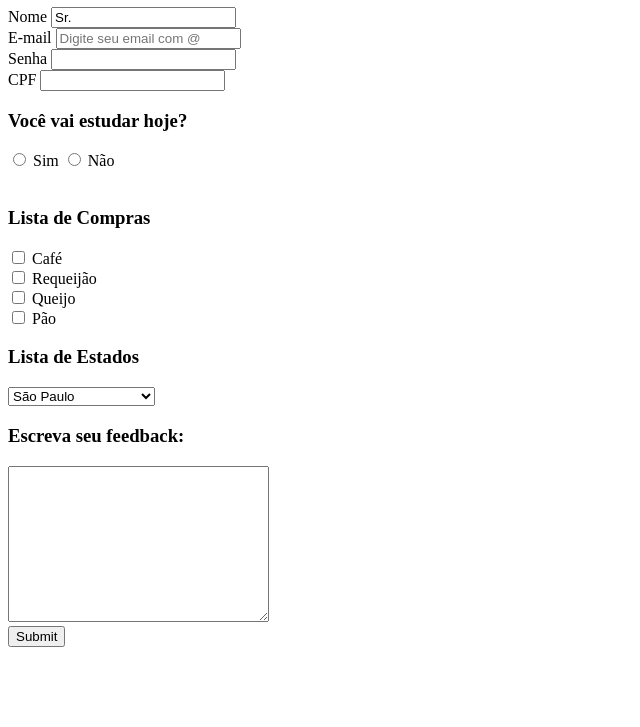
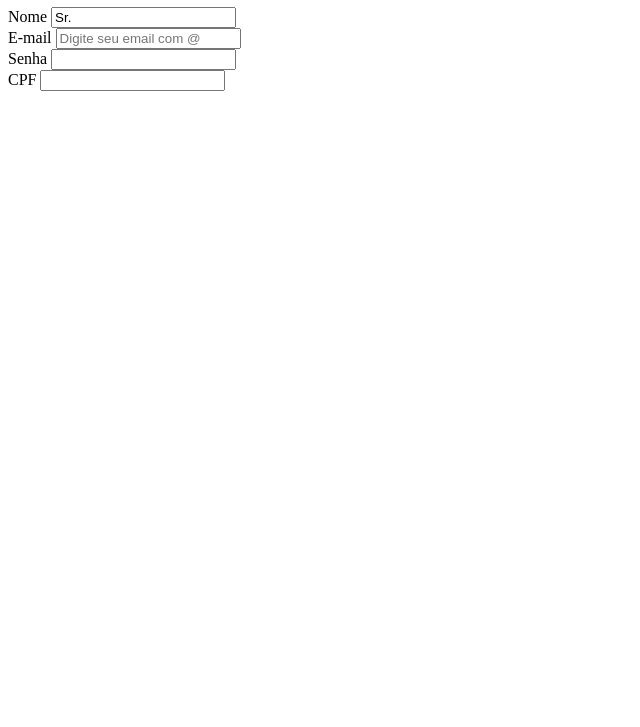
Before and after one commit to Survivogamer2/Survivogamer2.github.io, a plain HTML site: page index.html in a window 1280 px wide. Shown: the part 73-800 px from the top of the page, without its empty margins (0-640 px from the left). Drawn offline with Linux system fonts and the light colour scheme.

Commit message:
Update index.html

```diff
--- a/index.html
+++ b/index.html
@@ -7,8 +7,8 @@
 </head>
 <body>
 
-    <div class="contato">
-        <h1>Meu primeiro formulário</h1>
+    <div class="cadastro">
+        <h1>Cadastro</h1>
         <form action="" method="POST">
             <div class="informacoes-usuario">
                 <label for="nome">Nome</label>
@@ -20,58 +20,10 @@
                 <label for="senha">Senha</label>
                 <input type="password" name="senha" id="senha" required>
                 <br>
-                <!-- cpf com pattern -->
+
                 <label for="cpf">CPF</label>
-                <input type="text" pattern="\d{3}\.\d{3}\.\d{3}-\d{2}">
+                <input type="text" >
             </div>
-            <div class="radio-button">
-                <h3>Você vai estudar hoje?</h3>
-                <input type="radio" name="estudar"
-                    id="sim">
-                <label for="sim">Sim</label>
 
-                <input type="radio" name="estudar"
-                    id="nao">
-                <label for="nao">Não</label>
-            </div>
-            <br>
-            <div class="checkbox">
-                <h3>Lista de Compras</h3>
-                <input type="checkbox" value="café">
-                <label for="">Café</label>
-                <br>
-                <input type="checkbox" value="requeijão">
-                <label for="">Requeijão</label>
-                <br>
-                <input type="checkbox" value="queijo">
-                <label for="">Queijo</label>
-                <br>
-                <input type="checkbox" value="pão">
-                <label for="">Pão</label>
-            </div>
-            <div class="lista-suspensa">
-                <h3>Lista de Estados</h3>
-                <select name="estados" id="estados">
-                    <optgroup label="Sul">
-                        <option value="SC">Santa Catarina</option>
-                        <option value="RS">Rio Grande do Sul</option>
-                        <option value="PR">Paraná</option>
-                    </optgroup>
-                    <optgroup label="Sudeste">
-                        <option value="RJ">Rio de Janeiro</option>
-                        <option value="SP" selected>São Paulo</option>
-                    </optgroup>
-                </select>
-            </div>
-            <div class="textarea">
-                <h3>Escreva seu feedback:</h3>
-                <textarea name="comentario"
-                    id="comentario"
-                    cols="30"
-                    rows="10"></textarea>
-            </div>
-            <input type="submit">
-        </form>
-    </div>
 </body>
 </html>
```
